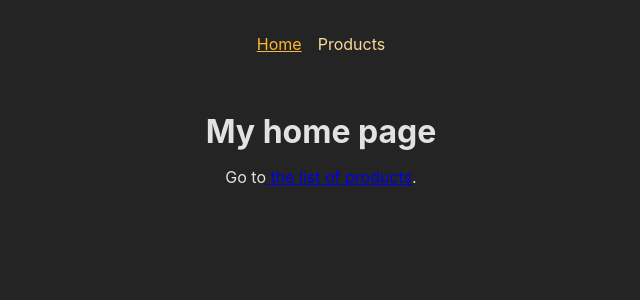
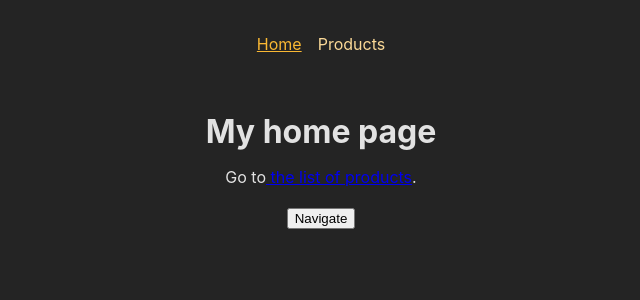
Before and after one commit to twjin03/react-udemy, a React (Create React App) app: page / in a window 1280 px wide. Shown: the top 300 px of the page, without its empty margins (319-959 px from the left). Built offline with nearby package versions, Linux system fonts and the light colour scheme.

Commit message:
feat: useNavigate 사용

```diff
--- a/src/pages/Home.js
+++ b/src/pages/Home.js
@@ -1,12 +1,21 @@
-import { Link } from "react-router-dom";
+import { Link, useNavigate } from "react-router-dom";
 
 export default function HomePage() {
+  const navigate = useNavigate();
+
+  function navigateHandler() {
+    navigate('/products');
+  }
+
   return (
     <>
       <h1>My home page</h1>
       <p>Go to
         <Link to="/products"> the list of products</Link>.
       </p>
+      <p>
+        <button onClick={navigateHandler}>Navigate</button>
+      </p>
     </>
   );
 }
```
